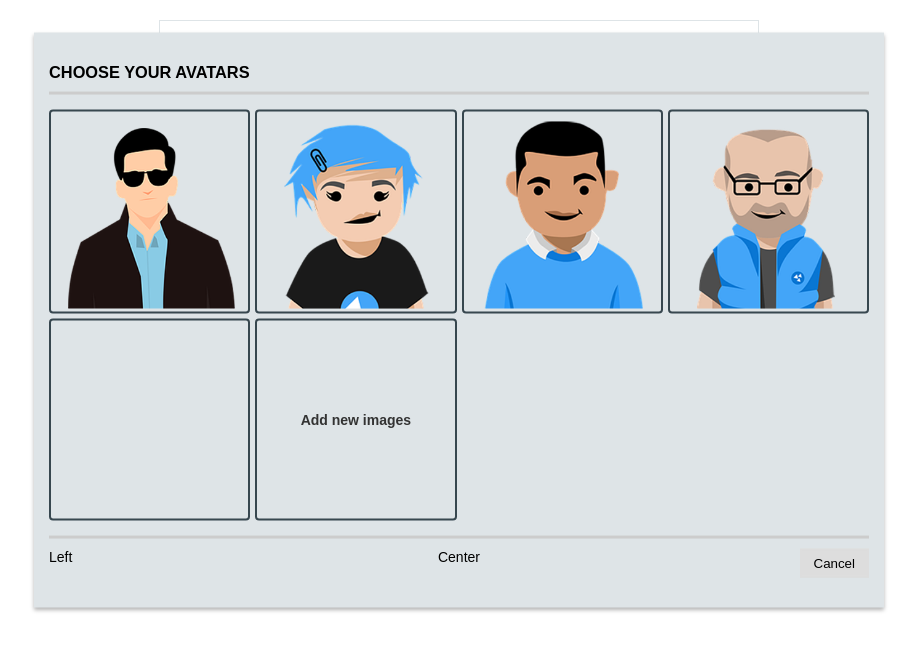
After one commit to alHasandev/MyLists_V_0, a PHP site: page /profile-edit.html in a window 1280 px wide, after a click that opens the changed part. The commit adds this page. Shown: the top 651 px of the page, without its empty margins (181-1098 px from the left). Run offline with PHP 8.4, Linux system fonts and the light colour scheme.

Commit message:
temporart completed feature goal

```diff
--- a/_component.css
+++ b/_component.css
@@ -102,6 +102,17 @@ hr {
 }
 
 /* text && heading / end */
+
+/* image style */
+.img-thumb {
+  max-width: 30px;
+  max-height: 30px;
+  border: 2px solid #37474F;
+  border-radius: 50%;
+  overflow: hidden;
+}
+
+/* image style / end */
 
 /* group style */
 
--- a/_reset.css
+++ b/_reset.css
@@ -14,6 +14,10 @@ a {
   text-decoration: none;
 }
 
+a:hover {
+  text-decoration: underline;
+}
+
 ul {
   list-style: none;
 }
--- a/localstorage.js
+++ b/localstorage.js
@@ -20,7 +20,7 @@ document.addEventListener('DOMContentLoaded', () => {
     // wait until indexed DB initiated
     setTimeout(() => {
       loadObjectStore('myLists', (result) => {
-        console.log(result);
+        // console.log(result);
         listsActive.innerHTML = renderLists(result);
         listsNonActive.innerHTML = renderLists(result, true);
       })
--- /dev/null
+++ b/profile-edit.html
@@ -0,0 +1,135 @@
+<!DOCTYPE html>
+<html lang="en">
+
+<head>
+  <meta charset="UTF-8">
+  <meta name="viewport" content="width=device-width, initial-scale=1.0">
+  <meta http-equiv="X-UA-Compatible" content="ie=edge">
+  <link rel="stylesheet" href="_reset.css">
+  <link rel="stylesheet" href="_layout.css">
+  <link rel="stylesheet" href="_component.css">
+  <link rel="stylesheet" href="style.css">
+  <!-- link to css file -->
+
+  <title>Edit Profile</title>
+</head>
+
+<body>
+  <!-- main content -->
+  <div class="container">
+    <div class="row">
+      <div class="col">
+        <form method="post" class="form-md mx-auto border border-light" id="form-edit">
+          <h2 class="title">Edit Profile</h2>
+          <hr>
+          <div class="row">
+            <div class="col col-md-3 img-box">
+              <div class="user-img" id="user-image" onclick="showModal('avatar-list')">
+                <img src="./assets/images/User_Avatars/user-grey.png" alt="" id="avatar">
+              </div>
+            </div>
+            <div class="col col-md-9">
+              <div class="form-group">
+                <label for="name">Full Name</label>
+                <input type="text" class="form-control" name="name" id="fullname">
+              </div>
+              <div class="form-group">
+                <label for="username">Username</label>
+                <input type="text" class="form-control" name="username" id="username">
+              </div>
+            </div>
+          </div>
+          <hr>
+          <div class="form-group row">
+            <a href="profile.html" class="btn col col-start">Cancel</a>
+            <input type="submit" class="btn col col-end" value="Update">
+          </div>
+        </form>
+      </div>
+    </div>
+  </div>
+  <!-- main content / end -->
+
+  <!-- modal / avatar list -->
+  <div class="modal" id="avatar-list">
+    <div class="modal-title">
+      <h3 class="title">Choose your avatars</h3>
+    </div>
+    <div class="modal-body">
+      <div class="grid">
+        <div class="grid-item border border-dark rounded">
+          <img src="./assets/images/User_Avatars/avatar-man-1.png" alt="" class="avatar">
+        </div>
+        <div class="grid-item border border-dark rounded">
+          <img src="./assets/images/User_Avatars/avatar-man-2.png" alt="" class="avatar">
+        </div>
+        <div class="grid-item border border-dark rounded">
+          <img src="./assets/images/User_Avatars/avatar-man-3.png" alt="" class="avatar">
+        </div>
+        <div class="grid-item border border-dark rounded">
+          <img src="./assets/images/User_Avatars/avatar-man-4.png" alt="" class="avatar">
+        </div>
+        <div class="grid-item border border-dark rounded" id="new-image">
+          <div class="image-collapse">
+            <img id="image-test" alt="">
+          </div>
+          <!-- this will filled with javascript -->
+        </div>
+        <div class="grid-item">
+          <div class="files">
+            <input type="file" class="input-file" id="add-image" capture>
+            <label for="add-image" class="file-box rounded">Add new images</label>
+          </div>
+        </div>
+      </div>
+    </div>
+    <div class="modal-footer">
+      <div class="footer-left">Left</div>
+      <div class="footer-center">Center</div>
+      <div class="footer-right">
+        <button class="btn" onclick="closeModal('avatar-list')">Cancel</button>
+      </div>
+    </div>
+  </div>
+  <!-- modal / user images list / end -->
+
+  <!-- script & library javascript -->
+  <script src="app.js"></script>
+  <script src="profile.js"></script>
+  <script>
+    // wait until DOM loaded
+    document.addEventListener('DOMContentLoaded', () => {
+      // prepare DOM Element References
+      const fullName = document.getElementById('fullname');
+      const userName = document.getElementById('username');
+      const avatar = document.getElementById('avatar');
+
+      // load avatar image
+      avatar.src = './assets/images/User_Avatars/' + getLocal('imageName', 'user-grey.png');
+
+      // set username and fullname value
+      fullName.value = getLocal('fullName', '');
+      userName.value = getLocal('userName', '');
+
+      listenEvent('submit', '#form-edit', (event) => {
+
+        // get form data and image name
+        let fullNameValue = fullName.value;
+        let userNameValue = userName.value;
+        let imageName = getFileName(document.getElementById('avatar').src);
+
+        // store data to local storage
+        storeLocal({
+          fullName: fullNameValue,
+          userName: userNameValue,
+          imageName: imageName
+        });
+
+        // redirect to page profile
+        window.location.href = 'profile.html';
+      });
+    });
+  </script>
+</body>
+
+</html>
--- a/profile.js
+++ b/profile.js
@@ -1,19 +1,20 @@
+// prepare DOM Element References
+// const localName = document.getElementById('fullname');
+const localUser = document.getElementById('localuser');
+const registerLink = document.getElementById('register-link');
+
 // prepare variables
-let db;
-let dbVersion = 1;
-let dbReady = false;
 let imageName = getLocal('imageName', 'user-grey.png');
 let fullName = getLocal('fullName', 'Your Name');
-let userName = getLocal('userName', '@your_name');
+let userName = getLocal('userName', 'your_name');
 
 //  wait until dom loaded
 document.addEventListener('DOMContentLoaded', () => {
   console.log('DOM Content Loaded');
 
   // load User data
-  loadUserImage(imageName);
-  loadUserData('#fullname', fullName);
-  loadUserData('#username', '@' + userName);
+  loadUserData('#localname', fullName);
+  loadUserData('#localuser', '@' + userName);
 
   // prepare Html Dom References
   const addImage = document.getElementById('add-image');
@@ -32,13 +33,13 @@ document.addEventListener('DOMContentLoaded', () => {
     previewImage.addEventListener('click', doImageTest);
   });
 
-  initDB();
+  // initDB();
 
   // listen to event
   // event: submit / form profile
   listenEvent('submit', '#form-profile', (event) => {
     // redirect to page: edit profile
-    window.location.href = 'register.html';
+    window.location.href = 'profile-edit.html';
   });
 
   // event: click / choose avatar image
@@ -66,6 +67,22 @@ document.addEventListener('DOMContentLoaded', () => {
     // redirect to page profile
     window.location.href = 'profile.html';
   });
+
+
+
+  checkReference(registerLink, () => {
+    // check if user is registered
+    if (localStorage.userName === undefined) {
+      localUser.classList.add('d-none');
+      document.querySelector('.img-thumb').classList.add('d-none');
+      registerLink.classList.remove('d-none');
+    } else {
+      localUser.classList.remove('d-none');
+      loadUserImage(imageName);
+      registerLink.classList.add('d-none');
+    }
+  });
+
 });
 
 function initDB() {
@@ -171,14 +188,21 @@ function getLocal(item, defaultName) {
 
 // function / load User Image
 function loadUserImage(imageName) {
-  const path = './assets/images/User_Avatars/';
-  document.getElementById('avatar').src = path + imageName;
-  console.log('user image changed');
+  const avatar = document.getElementById('avatar');
+  checkReference(avatar, () => {
+    const path = './assets/images/User_Avatars/';
+    avatar.src = path + imageName;
+    console.log('user image changed');
+  });
 }
 
 // function / load user Data
 function loadUserData(selector, value) {
-  document.querySelector(selector).innerHTML = value;
+  const domUser = document.querySelector(selector);
+  checkReference(domUser, () => {
+    domUser.innerHTML = value;
+    console.log('user data : ' + selector + ' changed');
+  });
 }
 
 // function / save profile to local storage
--- a/style.css
+++ b/style.css
@@ -116,4 +116,12 @@
 
 /* -- modal / avatar list / end */
 
+/* navbar / link */
+.nav-link {
+  margin-left: 20px;
+  cursor: pointer;
+}
+
+/* navbar / link / end */
+
 /* custom style / end */
```
Also changed, not shown: _layout.css (+41 -1 lines), index.html (+23 -1 lines), profile.html (+9 -2 lines).
